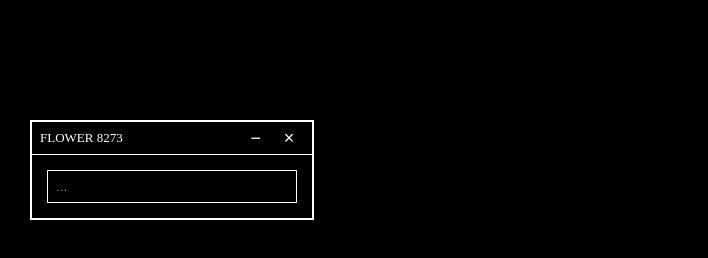
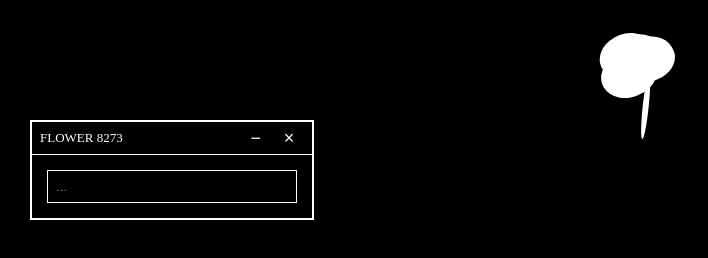
Before and after one commit to asurfacesolution491-byte/flower-8273, a plain HTML site: page index.html in a window 1280 px wide. Shown: the whole page, without its empty margins (0-708 px from the left). Drawn offline with Linux system fonts and the light colour scheme.

Commit message:
Update index.html

```diff
--- a/index.html
+++ b/index.html
@@ -17,4 +17,5 @@
     <input type="text" id="puzzleInput" placeholder="...">
   </div>
   </div>
+  <div class="logo" aria-label="Flower 8273 logo"></div>
 <body>
```
